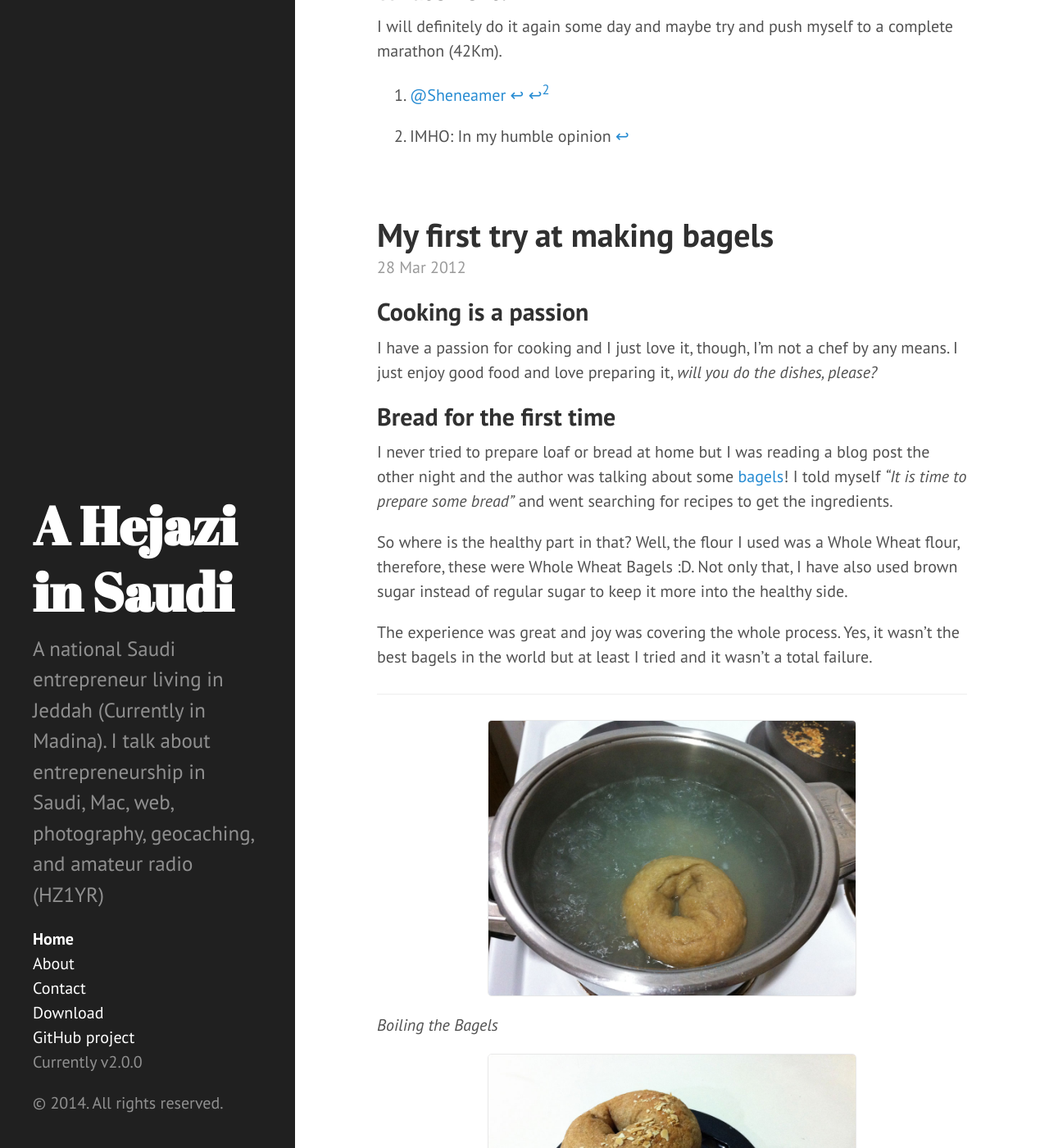
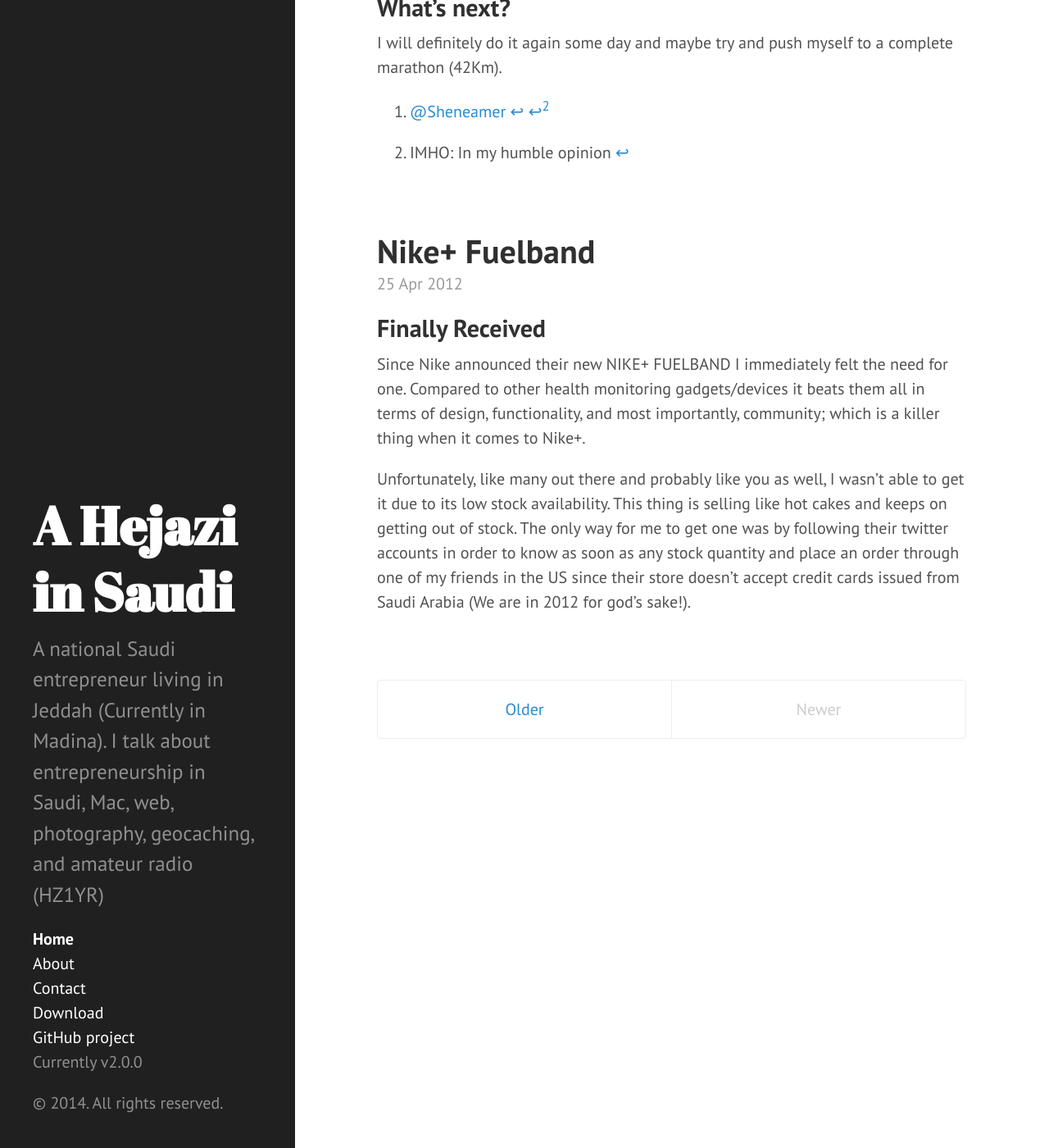
Before and after one commit to yraffah/yraffah.github.io, a Jekyll site: the page built from index.html, in a window 1280 px wide and 1400 px high, scrolled down 7957 px. Shown: the whole window at 82% size. Built offline with Jekyll 4.4.1, drawn with Linux system fonts in a browser that asks for light colours; the list of posts is cut into pages by our own code; some of the changed text lies outside the part shown.

Commit message:
fixed the mac iftar post in Arabic and added an old nike fuelband post

```diff
--- /dev/null
+++ b/_posts/2012-04-25-nike-fuelband.md
@@ -0,0 +1,15 @@
+---
+layout: post
+title: Nike+ Fuelband
+date: 2012-04-25
+category: running
+tags: [gadgets, nike]
+description: Nike just released a new gadget named Nike+ Fuelband. I want to put my hand on one, or actually put one in my hand.
+image:
+---
+
+## Finally Received
+
+Since Nike announced their new NIKE+ FUELBAND I immediately felt the need for one. Compared to other health monitoring gadgets/devices it beats them all in terms of design, functionality, and most importantly, community; which is a killer thing when it comes to Nike+.
+
+Unfortunately, like many out there and probably like you as well, I wasn’t able to get it due to its low stock availability. This thing is selling like hot cakes and keeps on getting out of stock. The only way for me to get one was by following their twitter accounts in order to know as soon as any stock quantity and place an order through one of my friends in the US since their store doesn’t accept credit cards issued from Saudi Arabia (We are in 2012 for god’s sake!).
--- a/_posts/2014-05-10-migrating-to-jekyll.md
+++ b/_posts/2014-05-10-migrating-to-jekyll.md
@@ -14,11 +14,10 @@
 2. <s>Migrate old Drupal posts (Got to fix the current issue with the Drupal install!)</s>
 3. <s>Comments (not sure if I really want it though)</s>
 4. Contact Form
-5. Design
+5. <s>Design</s> New theme
 6. <s>Support for Twitter Cards</s>
 7. Tweet a post
 8. Fix imported posts
-9. Fix header links (About, and Contact) layout
-10. Add OG support
+9. Add OG support
 
 Got some suggestions? Feel free to tweet it over to [@Yraffah](http://twitter.com/yraffah "Yousef Raffa")
```
Also changed, not shown: _posts/2011-08-04-mac-2011.md (+5 -5 lines).
